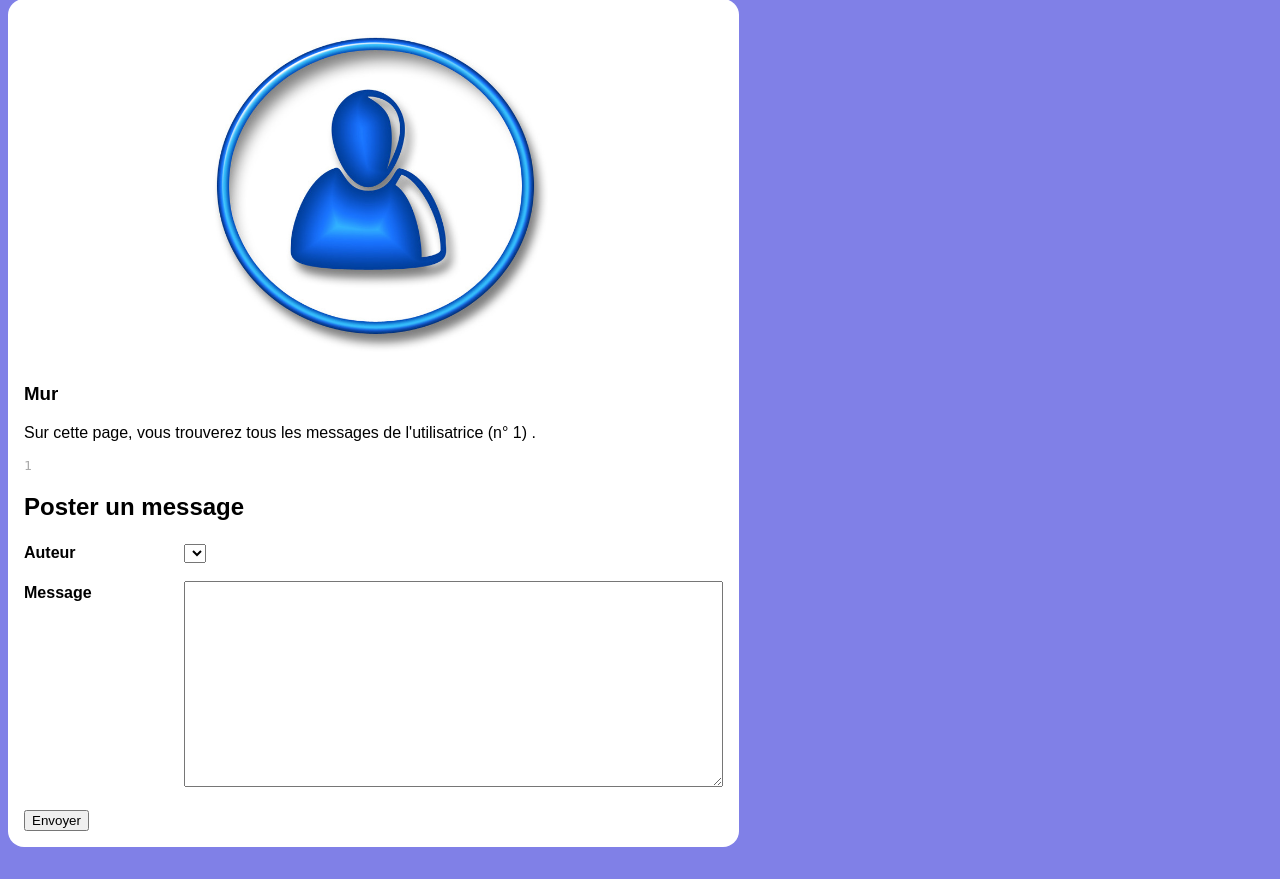
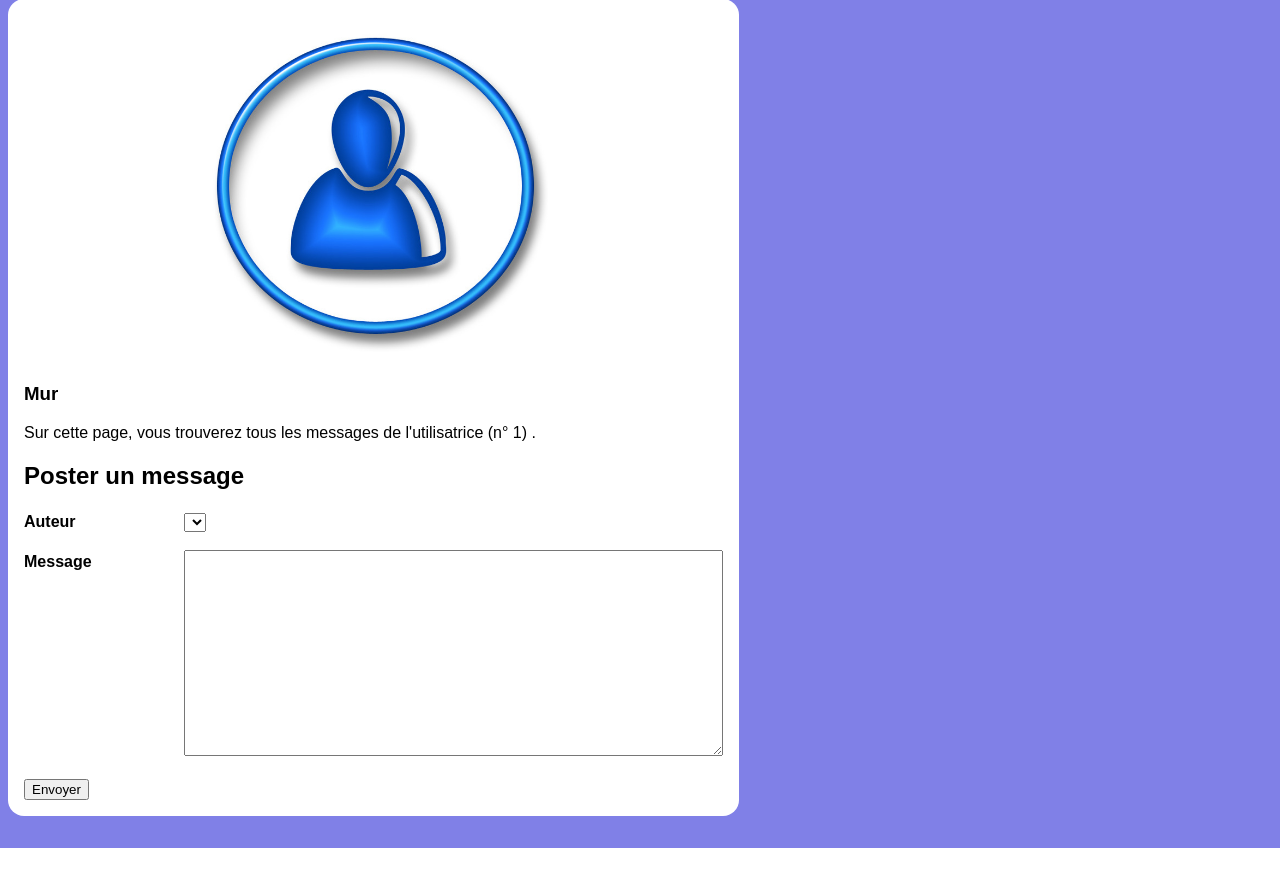
Before and after one commit to M0nline/reseau-social-php-morgane-anousith-marion, a PHP site: page /reseau-social-php-morgane-anousith-marion/wall.php?user_id=1 in a window 1280 px wide. Shown: the part 125-1004 px from the top of the page. After the commit the page ends 973 px from the top, so only its background shows below. Run offline with PHP 8.4, Linux system fonts and the light colour scheme; the visitor is signed in with stand-in values (Sample User, id 1); data that the repository does not hold is empty.

Commit message:
clean test

```diff
--- a/resoc_n2/wall.php
+++ b/resoc_n2/wall.php
@@ -37,8 +37,8 @@
                 <h3>Mur</h3>
                 <p>Sur cette page, vous trouverez tous les messages de l'utilisatrice (n° <?php echo $userId ?>) <?php echo $user['alias'] ?>.</p>
                 <?php
-                $test = $_SESSION['connected_id'];
-                echo "<pre>" . print_r($test, 1) . "</pre>";
+                // $test = $_SESSION['connected_id'];
+                // echo "<pre>" . print_r($test, 1) . "</pre>";
                 // on vérifie que le user est connecté ET que c'est son wall
                 if (isset($_SESSION['connected_id']) && $_GET['user_id'] == $_SESSION['connected_id']) {
                     include_once('scripts/post.php');
```
